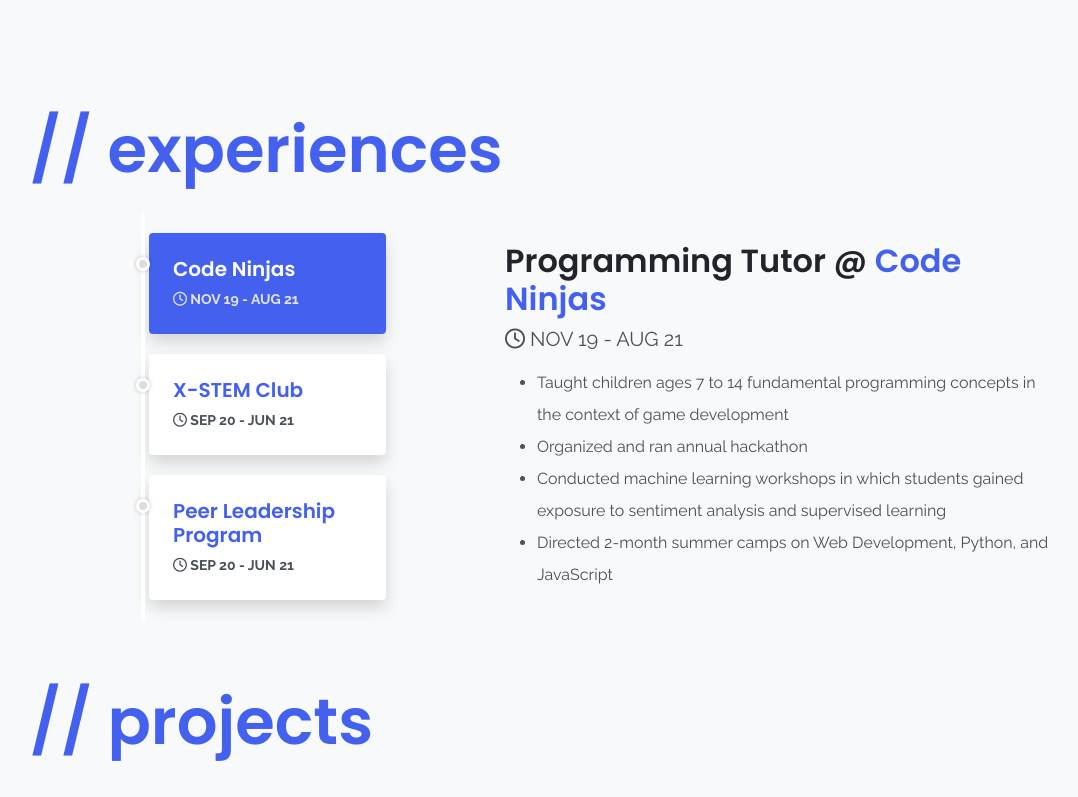
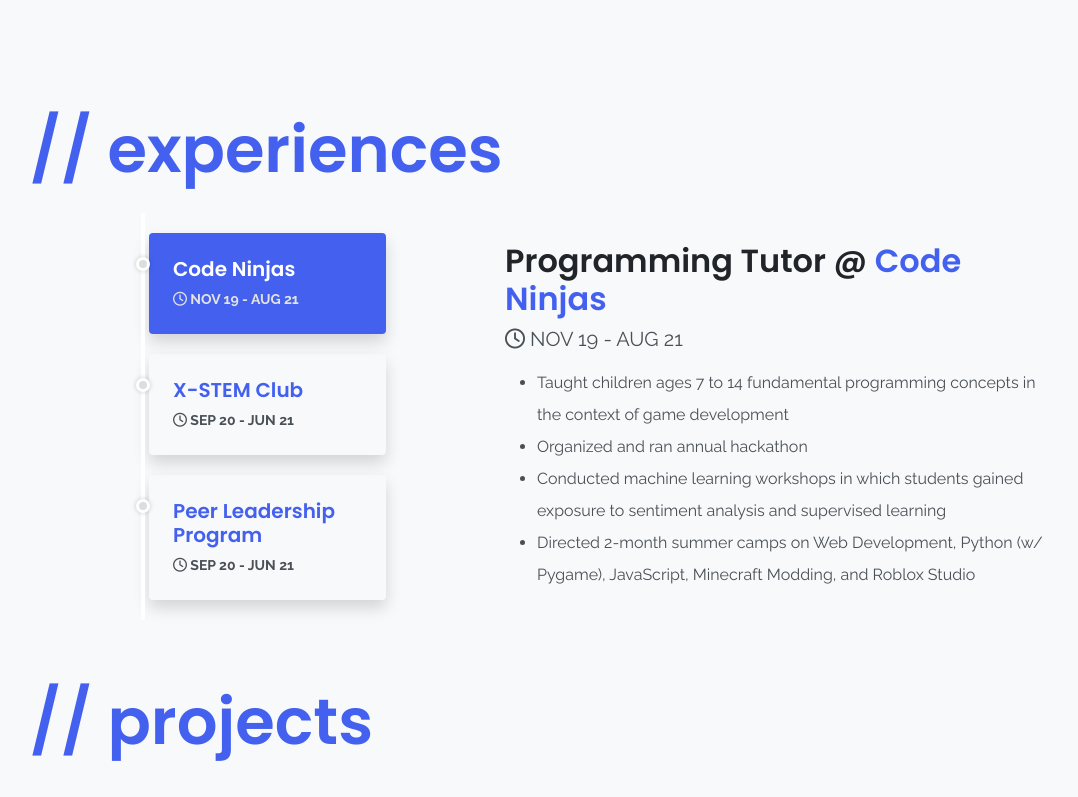
Before and after one commit to melvinrajendran/Personal-Website, a React (Create React App) app: page /work in a window 1280 px wide. Shown: the part 374-1171 px from the top of the page, without its empty margins (52-1130 px from the left). Built offline with nearby package versions, Linux system fonts and the light colour scheme; a web font is replaced by a local one.

Commit message:
Timeline is in working condition

```diff
--- a/src/components/titles/FullScreenTitle.jsx
+++ b/src/components/titles/FullScreenTitle.jsx
@@ -12,7 +12,7 @@
             <p className="fs-3">{props.subtitle}</p>
           </Col>
           <Col lg className="d-flex justify-content-center">
-            <Image className="rounded-corners border-purple" fluid width="550" height="550" src={props.imageSrc} alt={props.imageAlt} />
+            <Image className="rounded-corners border-purple shadow-lg" fluid width="550" height="550" src={props.imageSrc} alt={props.imageAlt} />
           </Col>
         </Row>
       </Container>
--- a/src/components/titles/Title.jsx
+++ b/src/components/titles/Title.jsx
@@ -6,8 +6,8 @@
     <Container className="title-container py-lg-4">
       <Row className="align-items-center justify-content-center"></Row>
       <Col md={{ span: 6, offset: 3 }} className="p-5">
-        <h1 class="display-1 mb-4 text-center">{props.title}</h1>
-        <p class="fs-3 text-center">{props.subtitle}</p>
+        <h1 className="display-1 mb-4 text-center">{props.title}</h1>
+        <p className="fs-3 text-center">{props.subtitle}</p>
       </Col>
     </Container>
   );
--- a/src/components/work/experiences/Timeline.css
+++ b/src/components/work/experiences/Timeline.css
@@ -44,6 +44,7 @@
 
 .selected-item {
   background: #4361ee;
+  transition: background 500ms;
 }
 
 .selected-text {
@@ -57,3 +58,7 @@
 .timeline-ul {
   line-height: 2;
 }
+
+.unclickable {
+  pointer-events: none;
+}
--- a/src/components/work/experiences/Timeline.jsx
+++ b/src/components/work/experiences/Timeline.jsx
@@ -1,45 +1,58 @@
-import React from "react";
+import React, { useState } from "react";
 import { Col, Row } from "react-bootstrap";
 import "./Timeline.css";
+import workExperiences from "./workExperiences";
 
 function Timeline() {
+  let [clickedIndex, setClickedIndex] = useState(0);
+
+  function handleClick(event) {
+    setClickedIndex(parseInt(event.target.id));
+  }
+
   return (
     <Row className="align-items-center gy-4">
       <Col className="text-center" md={{ span: 4, offset: 0 }} lg={{ span: 3, offset: 1 }}>
-        <ul class="timeline">
-          <li class="timeline-item selected-item rounded ml-3 p-4 shadow">
-            <h2 class="text-start h5 mb-0 selected-text">Code Ninjas</h2>
-            <div class="small text-gray text-start mt-2 selected-subtext fw-bold">
-              <i class="fa fa-clock-o mr-1"></i> NOV 19 - AUG 21
+        <ul className="timeline">
+          <li id="0" className={"timeline-item rounded ml-3 p-4 shadow " + (clickedIndex === 0 && "selected-item")} onClick={handleClick}>
+            <div className="unclickable">
+              <h2 className={"text-start h5 mb-0 " + (clickedIndex === 0 && "selected-text")}>Code Ninjas</h2>
+              <div className={"small text-gray text-start mt-2 fw-bold " + (clickedIndex === 0 && "selected-subtext")}>
+                <i className="fa fa-clock-o mr-1"></i> NOV 19 - AUG 21
+              </div>
             </div>
           </li>
-          <li class="timeline-item bg-white rounded ml-3 p-4 shadow">
-            <h2 class="text-start h5 mb-0">X-STEM Club</h2>
-            <div class="small text-gray text-start mt-2 fw-bold">
-              <i class="fa fa-clock-o mr-1"></i> SEP 20 - JUN 21
+          <li id="1" className={"timeline-item rounded ml-3 p-4 shadow " + (clickedIndex === 1 && "selected-item")} onClick={handleClick}>
+            <div className="unclickable">
+              <h2 className={"text-start h5 mb-0 " + (clickedIndex === 1 && "selected-text")}>X-STEM Club</h2>
+              <div className={"small text-gray text-start mt-2 fw-bold " + (clickedIndex === 1 && "selected-subtext")}>
+                <i className="fa fa-clock-o mr-1"></i> SEP 20 - JUN 21
+              </div>
             </div>
           </li>
-          <li class="timeline-item bg-white rounded ml-3 p-4 shadow">
-            <h2 class="text-start h5 mb-0">Peer Leadership Program</h2>
-            <div class="small text-gray text-start mt-2 fw-bold">
-              <i class="fa fa-clock-o mr-1"></i> SEP 20 - JUN 21
+          <li id="2" className={"timeline-item rounded ml-3 p-4 shadow " + (clickedIndex === 2 && "selected-item")} onClick={handleClick}>
+            <div className="unclickable">
+              <h2 className={"text-start h5 mb-0 " + (clickedIndex === 2 && "selected-text")}>Peer Leadership Program</h2>
+              <div className={"small text-gray text-start mt-2 fw-bold " + (clickedIndex === 2 && "selected-subtext")}>
+                <i className="fa fa-clock-o mr-1"></i> SEP 20 - JUN 21
+              </div>
             </div>
           </li>
         </ul>
       </Col>
       <Col md={{ span: 7, offset: 1 }} lg={{ span: 6, offset: 1 }}>
-        <div className="">
+        <div>
           <h2>
-            <span className="title-text">Programming Tutor @</span> Code Ninjas
+            <span className="title-text">{workExperiences[clickedIndex].jobTitle + " @ "}</span>
+            {workExperiences[clickedIndex].name}
           </h2>
           <p className="h5 fw-normal mb-3">
-            <i class="fa fa-clock-o mr-1"></i> NOV 19 - AUG 21
+            <i className="fa fa-clock-o mr-1"></i> {workExperiences[clickedIndex].startToEndDate}
           </p>
           <ul className="timeline-ul">
-            <li>Taught children ages 7 to 14 fundamental programming concepts in the context of game development</li>
-            <li>Organized and ran annual hackathon</li>
-            <li>Conducted machine learning workshops in which students gained exposure to sentiment analysis and supervised learning</li>
-            <li>Directed 2-month summer camps on Web Development, Python, and JavaScript</li>
+            {workExperiences[clickedIndex].bullets.map((bullet) => {
+              return <li>{bullet}</li>;
+            })}
           </ul>
         </div>
       </Col>
--- a/src/components/work/experiences/workExperiences.js
+++ b/src/components/work/experiences/workExperiences.js
@@ -1,18 +1,20 @@
 const workExperiences = [
   {
-    jobTitle: "Code Ninjas - Programming Tutor",
-    startToEndDate: "November 2019 - August 2021",
+    name: "Code Ninjas",
+    jobTitle: "Programming Tutor",
+    startToEndDate: "NOV 19 - AUG 21",
     bullets: ["Taught children ages 7 to 14 fundamental programming concepts in the context of game development", "Organized and ran annual hackathon", "Conducted machine learning workshops in which students gained exposure to sentiment analysis and supervised learning", "Directed 2-month summer camps on Web Development, Python (w/ Pygame), JavaScript, Minecraft Modding, and Roblox Studio"]
   },
   {
-    jobTitle: "SBHS X-STEM Club - Board Member / Educational Lead",
-    startToEndDate: "September 2020 - June 2021",
+    name: "X-STEM Club",
+    jobTitle: "Board Member / Educational Lead",
+    startToEndDate: "SEP 20 - JUN 21",
     bullets: [
       "Competed in STEM-related entrepreneurship competitions",
       "Planned and presented business material during club meetings",
       "Mentored club members as they created their own startups and applied to competitions",
       "Organized online event, LaunchSB, in which members pitched their startups to and received feedback from renowned entrepreneurs in the tech industry",
-      <div>
+      <span>
         Placed Top 30 in 2020{" "}
         <a href="https://blueoceancompetition.org/" class="link-dark">
           Blue Ocean High School Entrepreneurship Competition
@@ -21,12 +23,13 @@
         <a href="https://youtu.be/rYuGI8eEXg0" class="link-dark">
           Haven
         </a>
-      </div>
+      </span>
     ]
   },
   {
-    jobTitle: "SBHS Peer Leadership Program - Peer Leader",
-    startToEndDate: "September 2020 - June 2021",
+    name: "Peer Leadership Program",
+    jobTitle: "Peer Leader",
+    startToEndDate: "SEP 20 - JUN 21",
     bullets: ["Mentored incoming freshmen as they transitioned into high school", "Established positive long-term relationships through team-building activities and games", "Presented on mental health, social media addiction, HIB, and conflicts in relationships"]
   }
 ];
--- a/src/components/work/projects/ProjectCard.jsx
+++ b/src/components/work/projects/ProjectCard.jsx
@@ -16,7 +16,7 @@
           <a href={props.projectURL}>
             <i className="project-icon btn fab fa-github fa-lg" />
           </a>
-          <small class="text-muted float-end">{props.technologies}</small>
+          <small className="text-muted float-end">{props.technologies}</small>
         </div>
       </Card.Body>
     </Card>
--- a/src/components/work/projects/Projects.jsx
+++ b/src/components/work/projects/Projects.jsx
@@ -9,9 +9,9 @@
     <Container className="py-4">
       <Heading text="// projects" />
       <Row className="g-4 pt-4">
-        {projects.map((project) => {
+        {projects.map((project, index) => {
           return (
-            <Col className="d-flex justify-content-center">
+            <Col className="d-flex justify-content-center" key={index}>
               <ProjectCard imageURL={project.imageURL} imageAlt={project.imageAlt} title={project.title} date={project.date} text={project.text} projectURL={project.projectURL} technologies={project.technologies} />
             </Col>
           );
```
Also changed, not shown: src/components/work/experiences/TimelineItem.jsx (added, +15 -0 lines).
